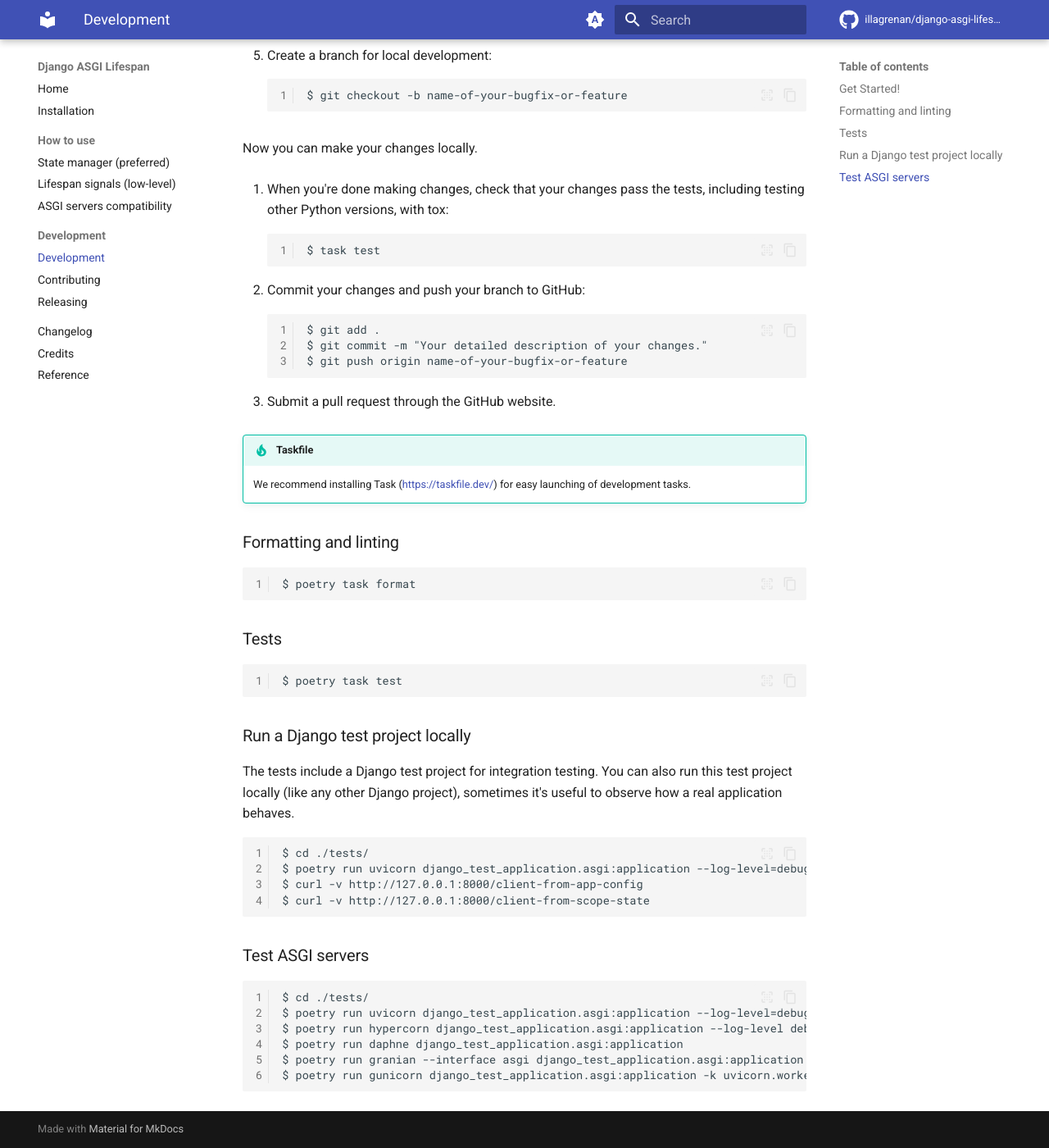
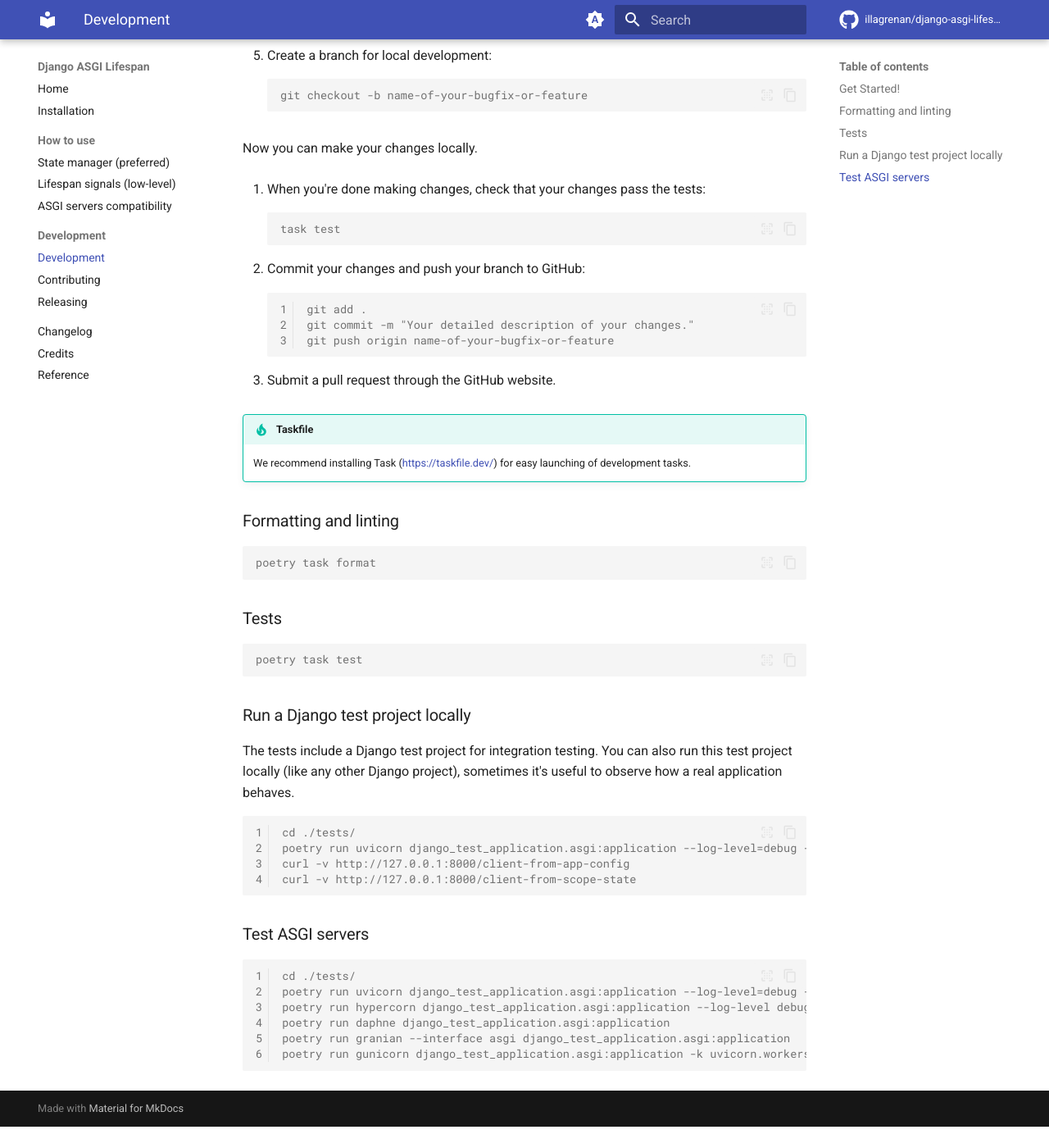
Before and after one commit to illagrenan/django-asgi-lifespan, an MkDocs documentation site: the page built from docs/development.md, in a window 1280 px wide and 1400 px high, scrolled down 515 px. Shown: the whole window at 82% size. Built offline with MkDocs 1.6.1 and Material for MkDocs 9.7.7, drawn with Linux system fonts in a browser that asks for light colours; comment, search, counter and statistics services are not loaded; after the commit the page ends 1889 px from its top, so only the background shows below that; some of the changed text lies outside the part shown.

Commit message:
Fix formatting and minor wording issues in docs (#110)

````diff
--- a/docs/development.md
+++ b/docs/development.md
@@ -5,38 +5,38 @@ Ready to contribute? Here's how to set up `django-asgi-lifespan` for local devel
 1. Fork the `django-asgi-lifespan` repo on GitHub.
 2. Clone your fork locally
 
-    ```
-    $ git clone git@github.com:your_name_here/django-asgi-lifespan.git
+    ``` console linenums="0"
+    git clone git@github.com:your_name_here/django-asgi-lifespan.git
     ```
 
 3. Ensure [Poetry](https://python-poetry.org/docs/) is installed.
 4. Install dependencies and start your virtualenv:
 
-    ```
-    $ poetry install
+    ``` console linenums="0"
+    poetry install
     ```
 
 5. Create a branch for local development:
 
-    ```
-    $ git checkout -b name-of-your-bugfix-or-feature
+    ``` console linenums="0"
+    git checkout -b name-of-your-bugfix-or-feature
     ```
 
    Now you can make your changes locally.
 
 6. When you're done making changes, check that your changes pass the
-   tests, including testing other Python versions, with tox:
+   tests:
 
-    ```
-    $ task test
+    ``` console linenums="0"
+    task test
     ```
 
 7. Commit your changes and push your branch to GitHub:
 
-    ```
-    $ git add .
-    $ git commit -m "Your detailed description of your changes."
-    $ git push origin name-of-your-bugfix-or-feature
+    ``` console
+    git add .
+    git commit -m "Your detailed description of your changes."
+    git push origin name-of-your-bugfix-or-feature
     ```
 
 8. Submit a pull request through the GitHub website.
@@ -47,34 +47,34 @@ Ready to contribute? Here's how to set up `django-asgi-lifespan` for local devel
 
 ## Formatting and linting
 
-```
-$ poetry task format
+``` console linenums="0"
+poetry task format
 ```
 
 ## Tests
 
-```
-$ poetry task test
+``` console linenums="0"
+poetry task test
 ```
 
 ## Run a Django test project locally
 
 The tests include a Django test project for integration testing. You can also run this test project locally (like any other Django project), sometimes it's useful to observe how a real application behaves.
 
-```
-$ cd ./tests/
-$ poetry run uvicorn django_test_application.asgi:application --log-level=debug --reload
-$ curl -v http://127.0.0.1:8000/client-from-app-config
-$ curl -v http://127.0.0.1:8000/client-from-scope-state
+``` console
+cd ./tests/
+poetry run uvicorn django_test_application.asgi:application --log-level=debug --reload
+curl -v http://127.0.0.1:8000/client-from-app-config
+curl -v http://127.0.0.1:8000/client-from-scope-state
 ```
 
 ## Test ASGI servers
 
+``` console
+cd ./tests/
+poetry run uvicorn django_test_application.asgi:application --log-level=debug --reload
+poetry run hypercorn django_test_application.asgi:application --log-level debug --reload
+poetry run daphne django_test_application.asgi:application
+poetry run granian --interface asgi django_test_application.asgi:application
+poetry run gunicorn django_test_application.asgi:application -k uvicorn.workers.UvicornWorker --log-level debug --reload
 ```
-$ cd ./tests/
-$ poetry run uvicorn django_test_application.asgi:application --log-level=debug --reload
-$ poetry run hypercorn django_test_application.asgi:application --log-level debug --reload
-$ poetry run daphne django_test_application.asgi:application
-$ poetry run granian --interface asgi django_test_application.asgi:application
-$ poetry run gunicorn django_test_application.asgi:application -k uvicorn.workers.UvicornWorker --log-level debug --reload
-```
````
Also changed, not shown: README.md (+1 -1 lines), docs/asgi.md (+1 -1 lines), docs/how_to_use/context_manager.md (+2 -2 lines), docs/how_to_use/signals.md (+4 -4 lines), docs/installation.md (+5 -5 lines), docs/release.md (+1 -1 lines).
